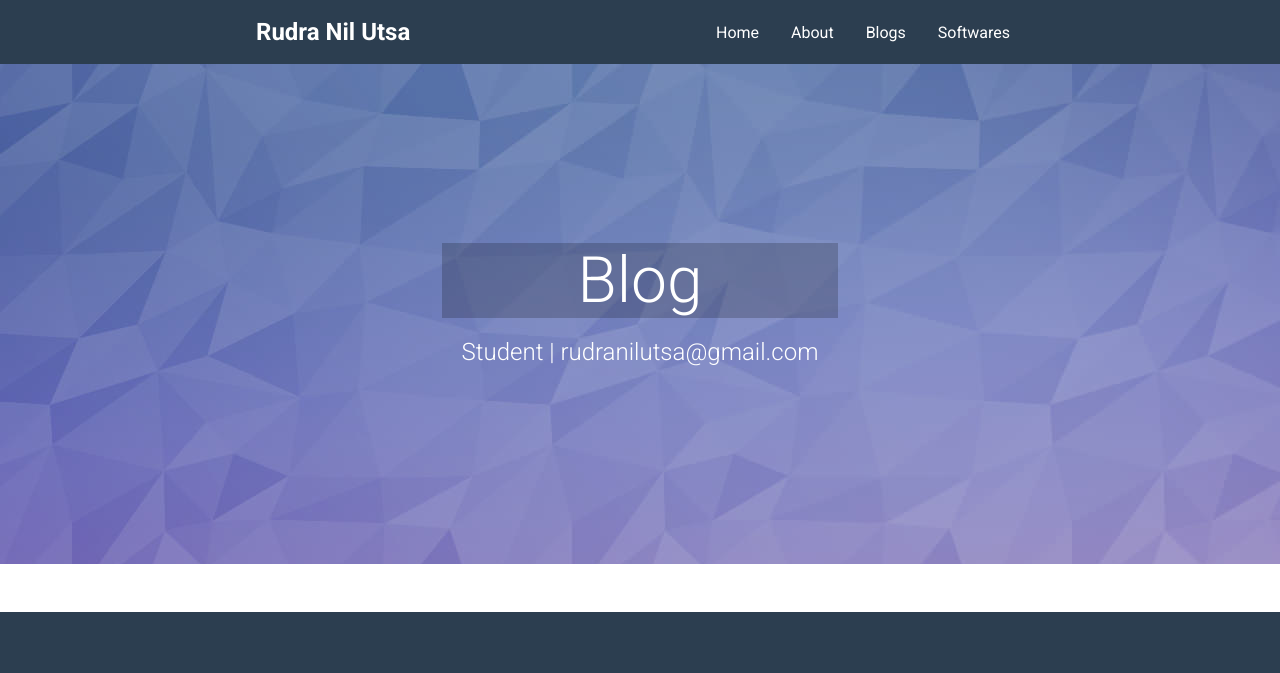
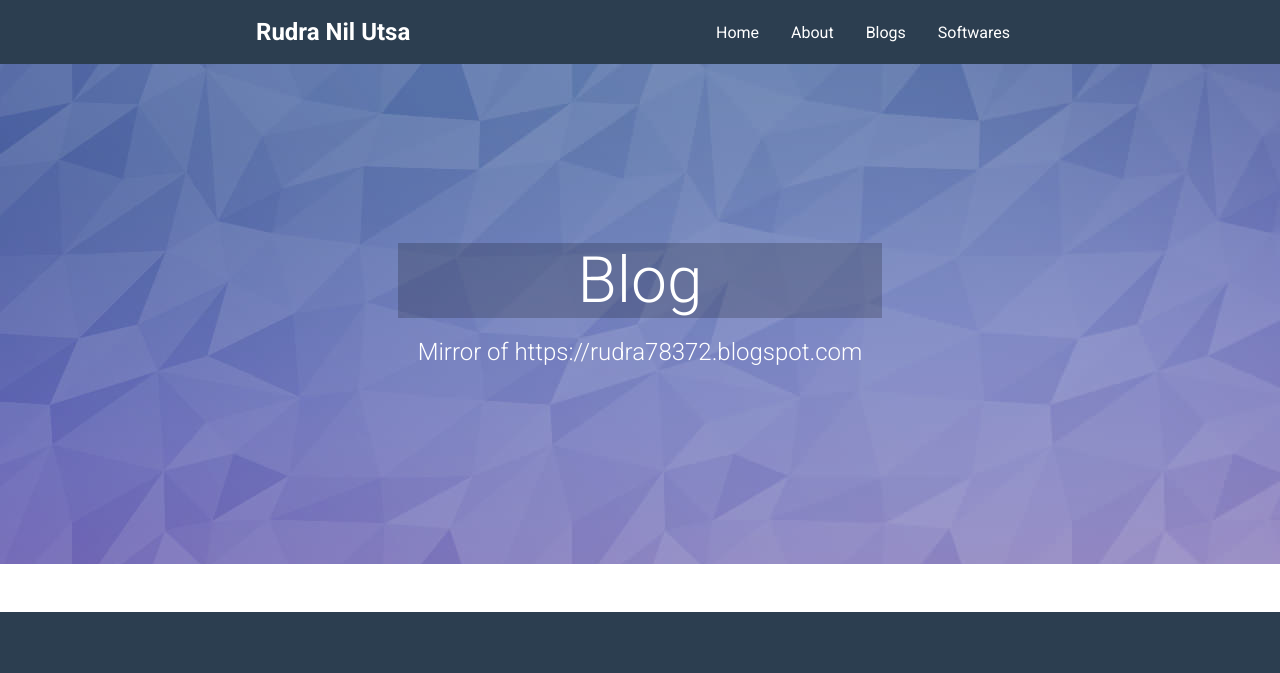
Before and after one commit to RUDRA78372/RUDRA78372.github.io, a plain HTML site: page blog.html in a window 1280 px wide. Shown: the top 673 px of the page. Drawn offline with Linux system fonts and the light colour scheme.

Commit message:
Update blog.html

```diff
--- a/blog.html
+++ b/blog.html
@@ -95,7 +95,7 @@
                 <h1>Blog</h1>
             </section>
             <section class="sub-welcome">
-                <p>Student | rudranilutsa@gmail.com</p>
+                <p>Mirror of https://rudra78372.blogspot.com</p>
             </section>
         </div>
 
```
